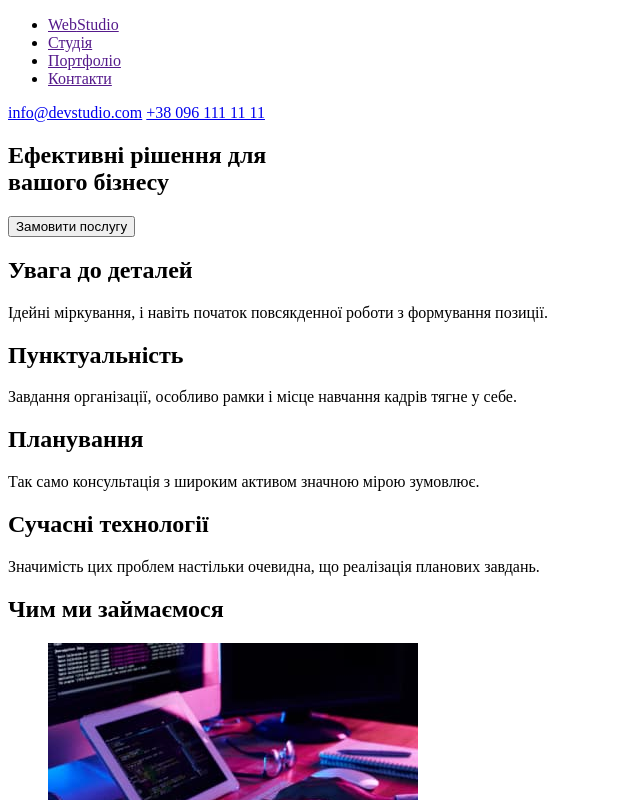
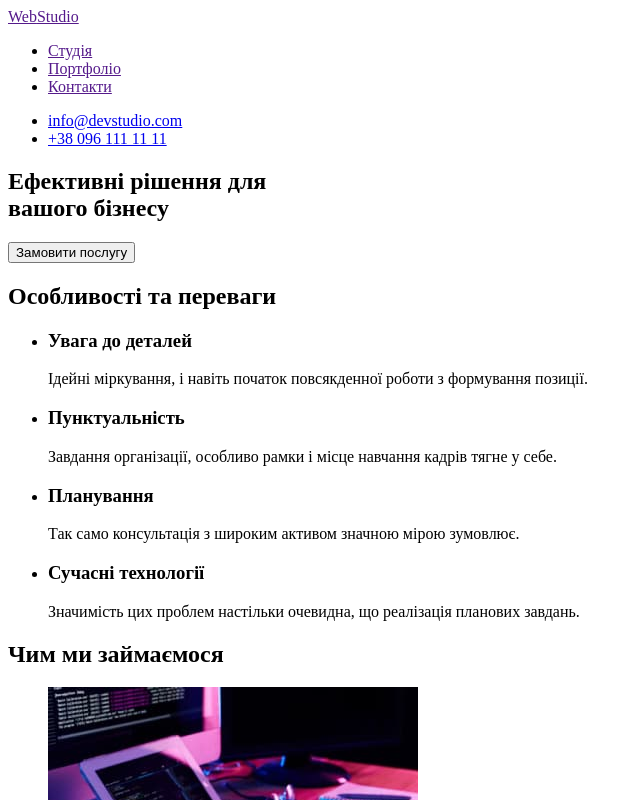
Before and after one commit to NataliTsykhmistro/goit-markup-hw-01, a plain HTML site: page index.html in a window 1280 px wide. Shown: the top 800 px of the page, without its empty margins (0-640 px from the left). Drawn offline with Linux system fonts and the light colour scheme.

Commit message:
исправляет ошибки

```diff
--- a/index.html
+++ b/index.html
@@ -1,5 +1,5 @@
 <!DOCTYPE html>
-<html lang="ru">
+<html lang="uk">
 <head>
     <meta charset="UTF-8">
     <meta http-equiv="X-UA-Compatible" content="IE=edge">
@@ -11,10 +11,8 @@
     <header>
 
         <nav>
+            <a lang="en" href=""><span>Web</span>Studio</a>
         <ul>
-            <li>
-                <a lang="en" href=""><span>Web</span>Studio</a>
-            </li>
             <li>
                 <a href="">Студія</a>
             </li>
@@ -26,9 +24,14 @@
             </li>
         </ul>
         </nav>
+        <ul>
+            <li>
                 <a href="mailto:info@devstudio.com">info@devstudio.com</a>
-
+            </li>
+            <li>
                 <a href="tel:+380961111111">+38 096 111 11 11</a>
+            </li>
+        </ul>
 
     </header>
     <main>
@@ -39,14 +42,25 @@
         </section>
         <!-- секция особенности -->
         <section>
-            <h2>Увага до деталей</h2>
+            <h2>Особливості та переваги</h2>
+            <ul>
+                <li>
+                    <h3>Увага до деталей</h3>
                     <p>Ідейні міркування, і навіть початок повсякденної роботи з формування позиції.</p>
-            <h2>Пунктуальність</h2>
+                </li>
+                <li>
+                    <h3>Пунктуальність</h3>
                     <p>Завдання організації, особливо рамки і місце навчання кадрів тягне у себе.</p>
-            <h2>Планування</h2>
+                </li>
+                <li>
+                    <h3>Планування</h3>
                     <p>Так само консультація з широким активом значною мірою зумовлює.</p>
-            <h2>Сучасні технології</h2>
+                </li>
+                <li>
+                    <h3>Сучасні технології</h3>
                     <p>Значимість цих проблем настільки очевидна, що реалізація планових завдань.</p>
+                </li>
+            </ul>
             </section>
         <!-- секция фото чем занимаемся -->
         <section>
@@ -85,13 +99,19 @@
         </section>
 
     </main>
-
+    <!-- футер -->
     <footer>
         <a lang="en" href=""><span>Web</span>Studio</a>
         <address>
-            м. Київ, пр-т Лесі Українки, 26 <br>
-            <a href="mailto:info@devstudio.com">info@devstudio.com</a> <br>
+            <a href="">м. Київ, пр-т Лесі Українки, 26</a>
+            <ul>
+                <li>
+                    <a href="mailto:info@devstudio.com">info@devstudio.com</a>
+                </li>
+                <li>
                     <a href="tel:+380961111111">+38 096 111 11 11</a>
+                </li>
+            </ul>
         </address>
     </footer>
 
```
Lines whose indentation alone changed are shown as unchanged.
